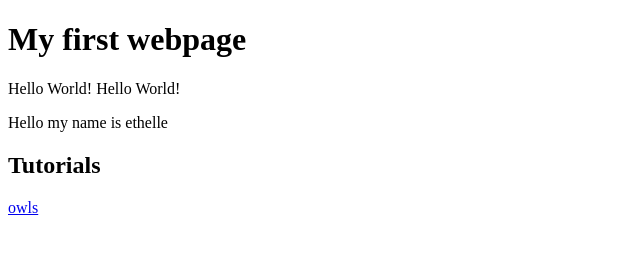
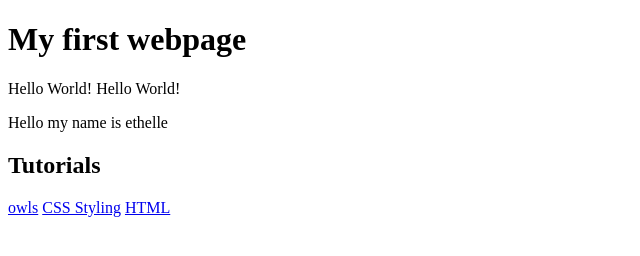
Before and after one commit to Ethelle4444/Ethelle4444.github.io, a plain HTML site: page index.html in a window 1280 px wide. Shown: the whole page, without its empty margins (0-640 px from the left). Drawn offline with Linux system fonts and the light colour scheme.

Commit message:
Add files via upload

```diff
--- a/index.html
+++ b/index.html
@@ -9,5 +9,7 @@
         <p>Hello my name is ethelle</p>
         <h2>Tutorials</h2>
         <a href="owls.html"> owls</a>
+        <a href="https://codepen.io/ethelle4444/pen/jOENWrZ?editors=1100"> CSS Styling</a>
+        <a href="https://codepen.io/ethelle4444/pen/vYYqoXy"> HTML</a>
   </body>
  </html>
```
